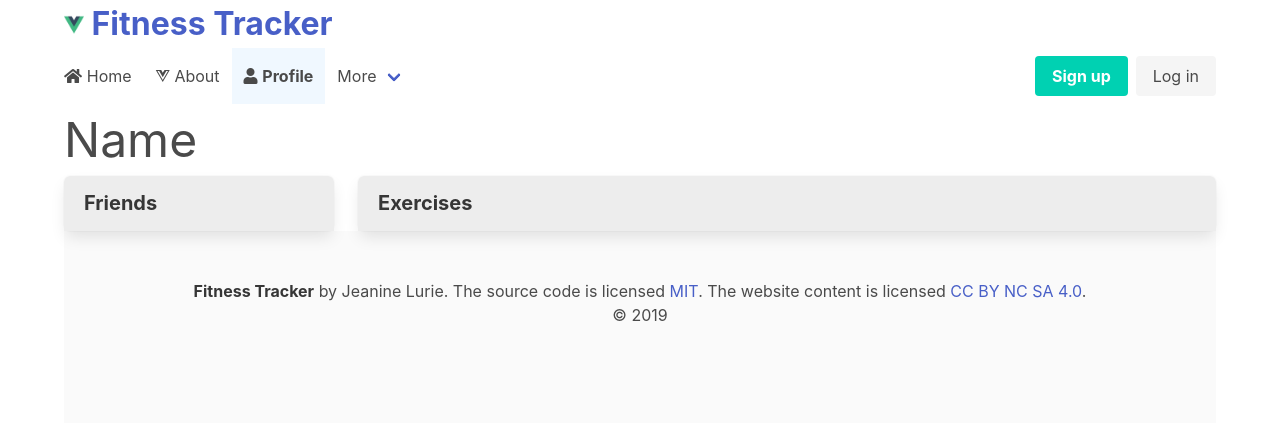
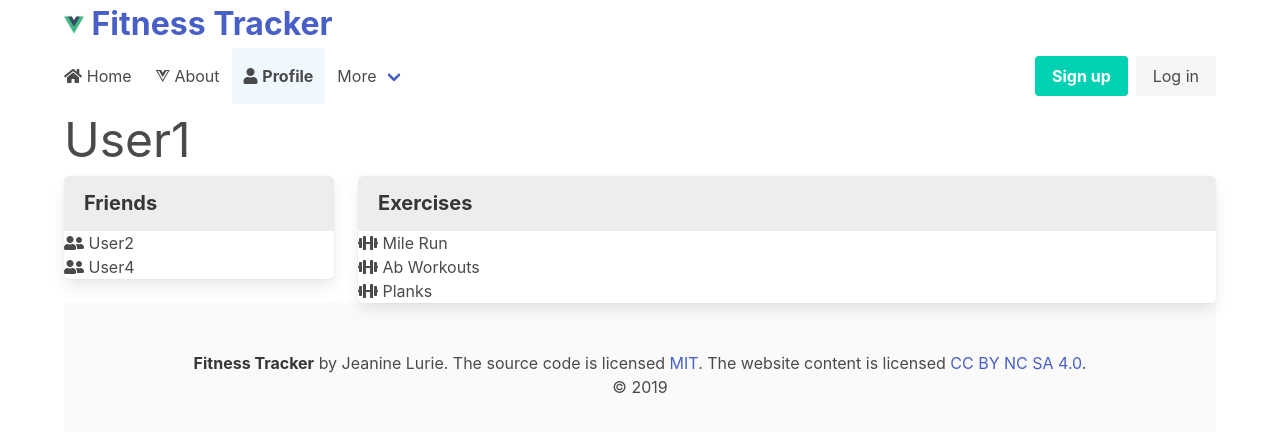
Before and after one commit to jeaninelurie/2019Fall_FitnessTracker, a Vue app in the folder client/: page /profile in a window 1280 px wide. Shown: the top 432 px of the page. Built offline with nearby package versions, Linux system fonts and the light colour scheme.

Commit message:
added to profile page

```diff
--- a/client/src/models/Data.js
+++ b/client/src/models/Data.js
@@ -1,5 +1,6 @@
+import users from "./Users";
 import exercises from "./Exercises";
 export const Data_Client = {
-    Users: [],
+    users,
     exercises
 }
--- /dev/null
+++ b/client/src/models/Users.js
@@ -0,0 +1,6 @@
+export default [
+    { name: "User1", friends:["User2", "User4"], exercises: ["Mile Run", "Ab Workouts", "Planks"] },
+    { name: "User2", friends:["User1"], exercises: [] },
+    { name: "User3", friends:[], exercises: ["Yoga Routine", "Bench Press", "Arm Workouts"] },
+    { name: "User4", friends:["User1"], exercises: ["Ab Workouts", "Long Distance Run"] },
+]
--- a/client/src/views/Profile.vue
+++ b/client/src/views/Profile.vue
@@ -1,7 +1,7 @@
 <template>
   <div>
      <h1 class="is-size-1">
-         Name
+         {{users[currentUser].name}}
     </h1>
 
     <div class="columns">
@@ -10,8 +10,11 @@
                 <p class="panel-heading">
                     Friends
                 </p>
-                <li >
-
+                <li v-for="(f, i) in users[currentUser].friends" :key="i">
+                    <span>
+                        <i class="fas fa-user-friends"></i>
+                    </span>
+                    {{f}}
                 </li>
             </ul>
         </div>
@@ -20,11 +23,25 @@
                 <p class="panel-heading">
                     Exercises
                 </p>
-                <li >
-
+                <li v-for="(e, i) in users[currentUser].exercises" :key="i">
+                    <span>
+                        <i class ="fas fa-dumbbell" aria-hidden="true"></i>
+                    </span>
+                    {{e}}
                 </li>
             </ul>
         </div>
     </div>
   </div>
 </template>
+
+<script>
+import {Data_Client} from "../models/Data";
+
+export default {
+    data: () => ({
+        users: Data_Client.users,
+        currentUser: 0
+    })
+}
+</script>
```
